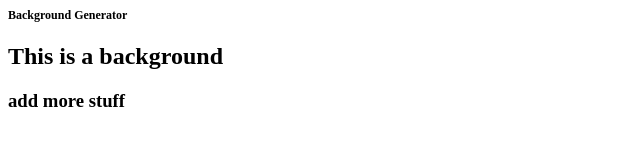
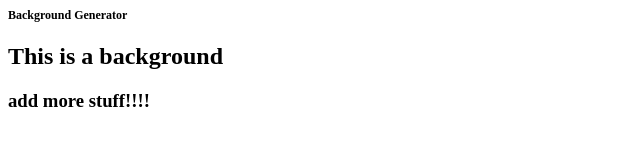
Before and after one commit to lulu-gibbons/background-generator, a plain HTML site: page index.html in a window 1280 px wide. Shown: the full height of the page, 0-640 px from the left. Drawn offline with Linux system fonts and the light colour scheme.

Commit message:
added shit

```diff
--- a/index.html
+++ b/index.html
@@ -6,7 +6,7 @@
     <body>
         <h1>Background Generator</h1>
         <h2>This is a background</h2>
-        <h3>add more stuff</h3>
+        <h3>add more stuff!!!!</h3>
     </body>
 </head>
 
```
